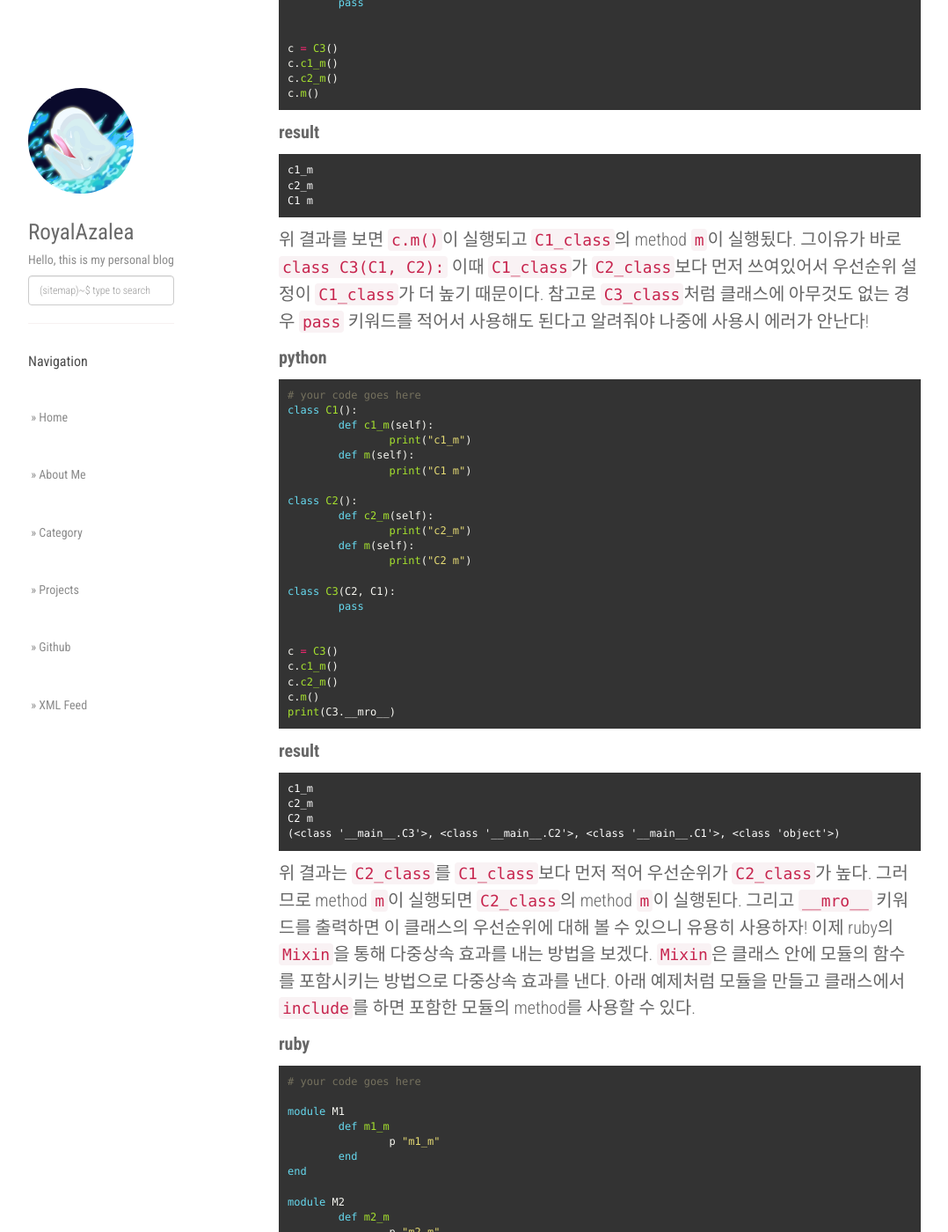
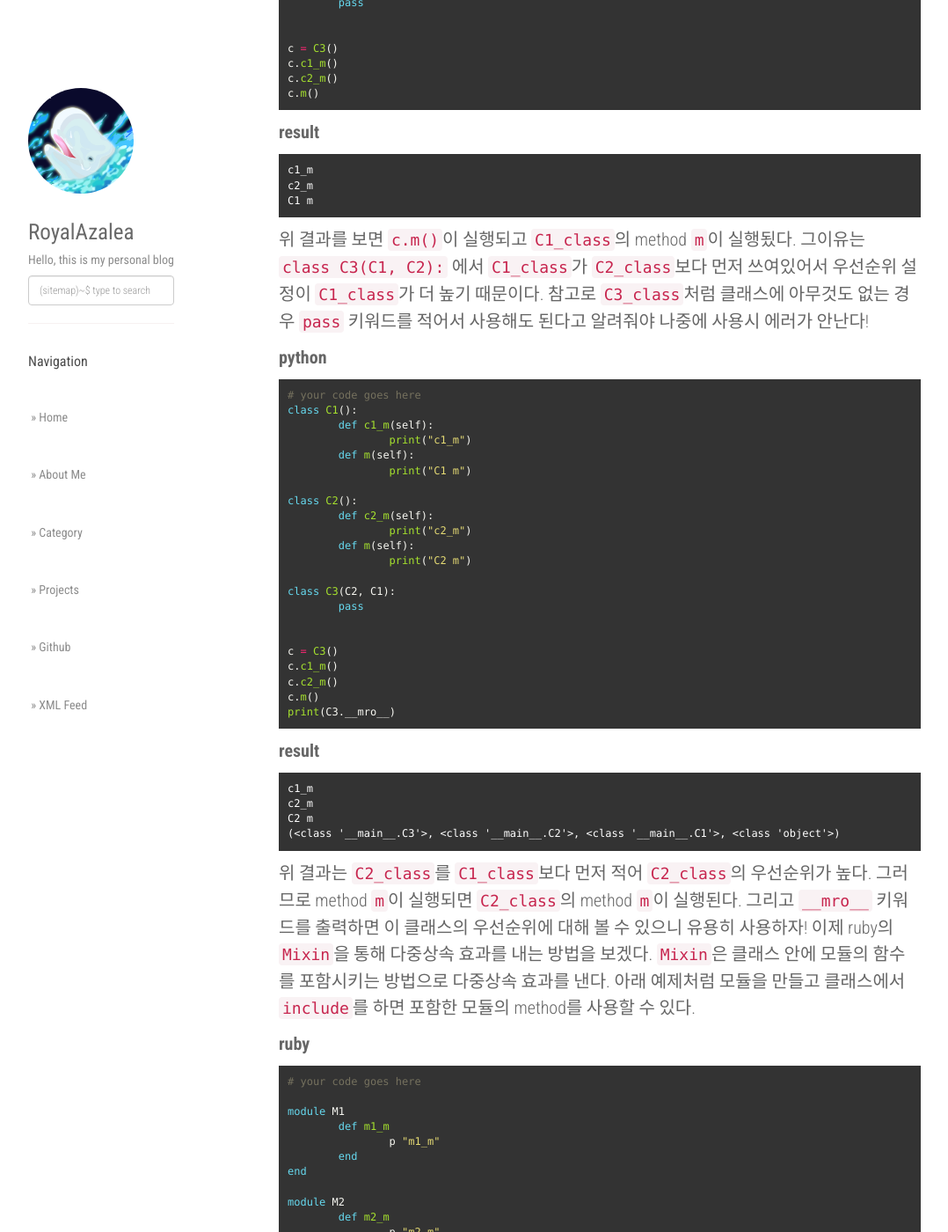
Before and after one commit to RoyalAzalea/RoyalAzalea.github.io, a Jekyll site: the page built from _posts/2017-02-07-python-ruby-study3.md, in a window 1280 px wide and 1400 px high, scrolled down 620 px. Shown: the whole window at 88% size, without its empty margins (53-1131 px from the left). Built offline with Jekyll 4.4.1, drawn with Linux system fonts in a browser that asks for light colours; nearby versions of some CDN libraries.

Commit message:
update_posts

````diff
--- a/_posts/2017-02-07-python-ruby-study3.md
+++ b/_posts/2017-02-07-python-ruby-study3.md
@@ -48,8 +48,8 @@ C1 m
 ```
 
 
-위 결과를 보면 `c.m()`이 실행되고 `C1_class`의 method `m`이 실행됬다. 그이유가 바로
-`class C3(C1, C2):` 이때 `C1_class`가 `C2_class`보다 먼저 쓰여있어서 우선순위 설정이
+위 결과를 보면 `c.m()`이 실행되고 `C1_class`의 method `m`이 실행됬다. 그이유는
+`class C3(C1, C2):` 에서 `C1_class`가 `C2_class`보다 먼저 쓰여있어서 우선순위 설정이
 `C1_class`가 더 높기 때문이다. 참고로 `C3_class`처럼 클래스에 아무것도 없는 경우
 `pass` 키워드를 적어서 사용해도 된다고 알려줘야 나중에 사용시 에러가 안난다!
 
@@ -90,7 +90,7 @@ C2 m
 ```
 
 
-위 결과는 `C2_class`를 `C1_class`보다 먼저 적어 우선순위가 `C2_class`가 높다. 그러므로
+위 결과는 `C2_class`를 `C1_class`보다 먼저 적어 `C2_class`의 우선순위가 높다. 그러므로
 method `m`이 실행되면 `C2_class`의 method `m`이 실행된다. 그리고 `__mro__` 키워드를
 출력하면 이 클래스의 우선순위에 대해 볼 수 있으니 유용히 사용하자! 이제 ruby의 `Mixin`을
 통해 다중상속 효과를 내는 방법을 보겠다. `Mixin`은 클래스 안에 모듈의 함수를 포함시키는
````
Also changed, not shown: _posts/2017-02-07-python-ruby-study.md (+1 -1 lines).
